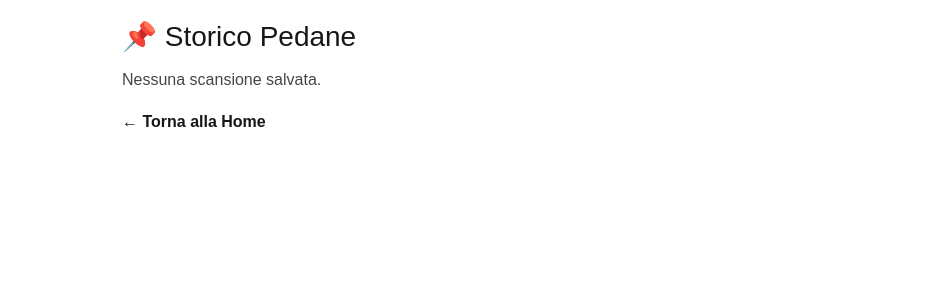
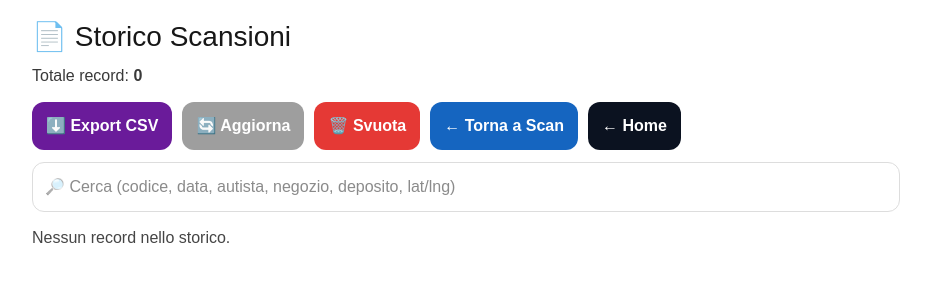
Before and after one commit to lucamandis89/pallet-tracker, a Next.js app: page /history in a window 1280 px wide. Shown: the top 300 px of the page, without its empty margins (174-1105 px from the left). Built offline with nearby package versions, Linux system fonts and the light colour scheme.

Commit message:
Update page.tsx

```diff
--- a/app/history/page.tsx
+++ b/app/history/page.tsx
@@ -1,163 +1,158 @@
 "use client";
 
-import React, { useEffect, useState } from "react";
+import React, { useEffect, useMemo, useState } from "react";
 
 type HistoryItem = {
   id: string;
-  code: string;
+  pedanaCode: string;
+  ts: string;
   lat?: number;
   lng?: number;
-  date: string;
+  accuracy?: number;
+  driverName?: string;
+  shopName?: string;
+  depotName?: string;
 };
 
+const STORAGE_HISTORY = "pallet_history";
+
+function safeParse<T>(raw: string | null, fallback: T): T {
+  try {
+    return raw ? (JSON.parse(raw) as T) : fallback;
+  } catch {
+    return fallback;
+  }
+}
+
+function toCSV(rows: HistoryItem[]) {
+  const header = [
+    "id",
+    "timestamp",
+    "pedanaCode",
+    "lat",
+    "lng",
+    "accuracy",
+    "driverName",
+    "shopName",
+    "depotName",
+  ];
+
+  const esc = (v: any) => {
+    const s = v === undefined || v === null ? "" : String(v);
+    const needs = /[",\n;]/.test(s);
+    const out = s.replace(/"/g, '""');
+    return needs ? `"${out}"` : out;
+  };
+
+  const lines = [header.join(",")];
+  for (const r of rows) {
+    lines.push(
+      [
+        r.id,
+        r.ts,
+        r.pedanaCode,
+        r.lat ?? "",
+        r.lng ?? "",
+        r.accuracy ?? "",
+        r.driverName ?? "",
+        r.shopName ?? "",
+        r.depotName ?? "",
+      ].map(esc).join(",")
+    );
+  }
+  return lines.join("\n");
+}
+
 export default function HistoryPage() {
-  const [history, setHistory] = useState<HistoryItem[]>([]);
+  const [items, setItems] = useState<HistoryItem[]>([]);
+  const [q, setQ] = useState("");
 
   useEffect(() => {
-    const saved = localStorage.getItem("pallet_history");
-    if (saved) setHistory(JSON.parse(saved));
+    const saved = safeParse<HistoryItem[]>(localStorage.getItem(STORAGE_HISTORY), []);
+    setItems(saved);
   }, []);
 
-  function clearHistory() {
-    localStorage.removeItem("pallet_history");
-    setHistory([]);
+  function refresh() {
+    const saved = safeParse<HistoryItem[]>(localStorage.getItem(STORAGE_HISTORY), []);
+    setItems(saved);
   }
 
-  function downloadFile(filename: string, content: string, mime: string) {
-    const blob = new Blob([content], { type: mime });
+  function clearAll() {
+    if (!confirm("Vuoi svuotare TUTTO lo storico?")) return;
+    localStorage.removeItem(STORAGE_HISTORY);
+    setItems([]);
+  }
+
+  function exportCSV() {
+    const csv = toCSV(items);
+    const blob = new Blob([csv], { type: "text/csv;charset=utf-8" });
     const url = URL.createObjectURL(blob);
     const a = document.createElement("a");
     a.href = url;
-    a.download = filename;
-    document.body.appendChild(a);
+    a.download = `pallet_history_${new Date().toISOString().slice(0, 10)}.csv`;
     a.click();
-    a.remove();
     URL.revokeObjectURL(url);
   }
 
-  function escapeCsv(value: any, sep: string) {
-    const s = String(value ?? "");
-    // se contiene separatore, virgolette o newline → racchiudi tra ""
-    if (s.includes(sep) || s.includes('"') || s.includes("\n") || s.includes("\r")) {
-      return `"${s.replaceAll('"', '""')}"`;
-    }
-    return s;
-  }
+  const filtered = useMemo(() => {
+    const s = q.trim().toLowerCase();
+    if (!s) return items;
+    return items.filter((x) => {
+      const hay = `${x.pedanaCode} ${x.ts} ${x.driverName ?? ""} ${x.shopName ?? ""} ${x.depotName ?? ""} ${x.lat ?? ""} ${x.lng ?? ""}`.toLowerCase();
+      return hay.includes(s);
+    });
+  }, [items, q]);
 
-  function exportCsv(sep: "," | ";") {
-    const headers = ["id", "code", "date", "lat", "lng"];
-    const rows = history.map((h) => [
-      escapeCsv(h.id, sep),
-      escapeCsv(h.code, sep),
-      escapeCsv(h.date, sep),
-      escapeCsv(h.lat ?? "", sep),
-      escapeCsv(h.lng ?? "", sep),
-    ]);
-
-    // BOM UTF-8 per Excel (apre meglio gli accenti)
-    const bom = "\uFEFF";
-    const csv = bom + [headers.join(sep), ...rows.map((r) => r.join(sep))].join("\n");
-
-    const ts = new Date().toISOString().slice(0, 19).replaceAll(":", "-");
-    downloadFile(`storico-pedane_${ts}.csv`, csv, "text/csv;charset=utf-8");
-  }
+  const inputStyle = { padding: 12, borderRadius: 12, border: "1px solid #ddd", width: "100%", fontSize: 16 };
+  const btn = (bg: string) => ({ padding: "12px 14px", borderRadius: 12, border: "none", fontWeight: 900 as const, cursor: "pointer", background: bg, color: "white" });
 
   return (
-    <div style={{ padding: 16, maxWidth: 720, margin: "0 auto" }}>
-      <h1 style={{ fontSize: 28, marginBottom: 10 }}>📌 Storico Pedane</h1>
+    <div style={{ padding: 16, maxWidth: 900, margin: "0 auto" }}>
+      <h1 style={{ fontSize: 28, marginBottom: 6 }}>📄 Storico Scansioni</h1>
+      <div style={{ opacity: 0.85, marginBottom: 14 }}>
+        Totale record: <b>{items.length}</b>
+      </div>
 
-      {history.length === 0 ? (
-        <p style={{ fontSize: 16, opacity: 0.8 }}>Nessuna scansione salvata.</p>
-      ) : (
-        <>
-          <div style={{ display: "flex", gap: 10, flexWrap: "wrap", marginBottom: 12 }}>
-            <div style={{ fontWeight: 900, paddingTop: 10 }}>Totale scansioni: {history.length}</div>
+      <div style={{ display: "flex", gap: 10, flexWrap: "wrap" }}>
+        <button style={btn("#6a1b9a")} onClick={exportCSV} disabled={items.length === 0}>
+          ⬇️ Export CSV
+        </button>
+        <button style={btn("#9e9e9e")} onClick={refresh}>
+          🔄 Aggiorna
+        </button>
+        <button style={btn("#e53935")} onClick={clearAll} disabled={items.length === 0}>
+          🗑️ Svuota
+        </button>
+        <a href="/scan" style={{ ...btn("#1565c0"), textDecoration: "none", display: "inline-flex", alignItems: "center", justifyContent: "center" }}>
+          ← Torna a Scan
+        </a>
+        <a href="/" style={{ ...btn("#0b1220"), textDecoration: "none", display: "inline-flex", alignItems: "center", justifyContent: "center" }}>
+          ← Home
+        </a>
+      </div>
 
-            <button
-              onClick={() => exportCsv(",")}
-              style={{
-                padding: "10px 14px",
-                borderRadius: 10,
-                border: "none",
-                background: "#1e88e5",
-                color: "white",
-                fontWeight: 900,
-                cursor: "pointer",
-              }}
-            >
-              ⬇️ Export CSV (,)
-            </button>
+      <div style={{ marginTop: 12 }}>
+        <input style={inputStyle} value={q} onChange={(e) => setQ(e.target.value)} placeholder="🔎 Cerca (codice, data, autista, negozio, deposito, lat/lng)" />
+      </div>
 
-            <button
-              onClick={() => exportCsv(";")}
-              style={{
-                padding: "10px 14px",
-                borderRadius: 10,
-                border: "none",
-                background: "#0b1220",
-                color: "white",
-                fontWeight: 900,
-                cursor: "pointer",
-              }}
-            >
-              ⬇️ Export CSV (; Excel)
-            </button>
+      <div style={{ marginTop: 14, display: "grid", gap: 12 }}>
+        {filtered.length === 0 ? (
+          <div style={{ opacity: 0.8 }}>Nessun record nello storico.</div>
+        ) : (
+          filtered.map((x) => (
+            <div key={x.id} style={{ border: "1px solid #eee", borderRadius: 16, padding: 14, background: "white" }}>
+              <div style={{ fontWeight: 900, fontSize: 18 }}>{x.pedanaCode}</div>
+              <div style={{ marginTop: 6, opacity: 0.8 }}>🕒 {x.ts}</div>
 
-            <button
-              onClick={clearHistory}
-              style={{
-                padding: "10px 14px",
-                borderRadius: 10,
-                border: "none",
-                background: "#e53935",
-                color: "white",
-                fontWeight: 900,
-                cursor: "pointer",
-              }}
-            >
-              🗑️ Cancella tutto
-            </button>
-          </div>
-
-          {history.map((item) => (
-            <div
-              key={item.id}
-              style={{
-                padding: 14,
-                borderRadius: 14,
-                border: "1px solid #ddd",
-                marginBottom: 12,
-                background: "#f9f9f9",
-              }}
-            >
-              <div style={{ fontWeight: 900, fontSize: 18 }}>📦 {item.code}</div>
-              <div style={{ marginTop: 6, fontSize: 14 }}>🕒 {item.date}</div>
-
-              {typeof item.lat === "number" && typeof item.lng === "number" ? (
-                <div style={{ marginTop: 6, fontSize: 14 }}>
-                  📍 GPS: {item.lat}, {item.lng}
-                  <br />
-                  <a
-                    href={`https://www.google.com/maps?q=${item.lat},${item.lng}`}
-                    target="_blank"
-                    rel="noreferrer"
-                    style={{ fontWeight: 900 }}
-                  >
-                    Apri su Google Maps
-                  </a>
-                </div>
-              ) : (
-                <div style={{ marginTop: 6, fontSize: 14, opacity: 0.8 }}>GPS non disponibile</div>
-              )}
+              <div style={{ marginTop: 8, lineHeight: 1.6 }}>
+                {x.driverName ? <>🚚 Autista: <b>{x.driverName}</b><br /></> : null}
+                {x.shopName ? <>🏪 Negozio: <b>{x.shopName}</b><br /></> : null}
+                {x.depotName ? <>🏭 Deposito: <b>{x.depotName}</b><br /></> : null}
+                📍 GPS: {x.lat ?? "-"}, {x.lng ?? "-"} {x.accuracy ? `(±${Math.round(x.accuracy)}m)` : ""}
+              </div>
             </div>
-          ))}
-        </>
-      )}
-
-      <div style={{ marginTop: 18 }}>
-        <a href="/" style={{ fontWeight: 900, textDecoration: "none" }}>
-          ← Torna alla Home
-        </a>
+          ))
+        )}
       </div>
     </div>
   );
```
